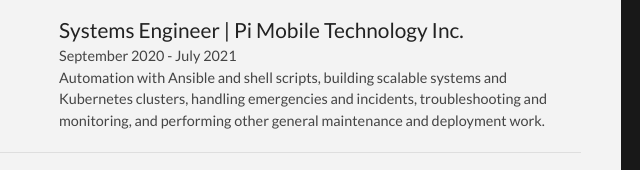
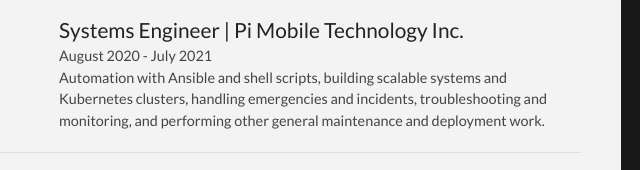
Before and after one commit to tina-kuo/tina-kuo.github.io, a plain HTML site: page index.html in a window 1280 px wide. Shown: the part 390-560 px from the top of the page, 419-1059 px from the left. Drawn offline with Linux system fonts and the light colour scheme.

Commit message:
modified

```diff
--- a/index.html
+++ b/index.html
@@ -51,7 +51,7 @@
 
 				<article>
 					<h2>Systems Engineer | Pi Mobile Technology Inc.</h2>
-					<p>September 2020 - July 2021<br>
+					<p>August 2020 - July 2021<br>
 					Automation with Ansible and shell scripts, building scalable systems and Kubernetes clusters, handling emergencies and incidents, troubleshooting and monitoring, and performing other general maintenance and deployment work.
                     </p>
 				</article>
```
